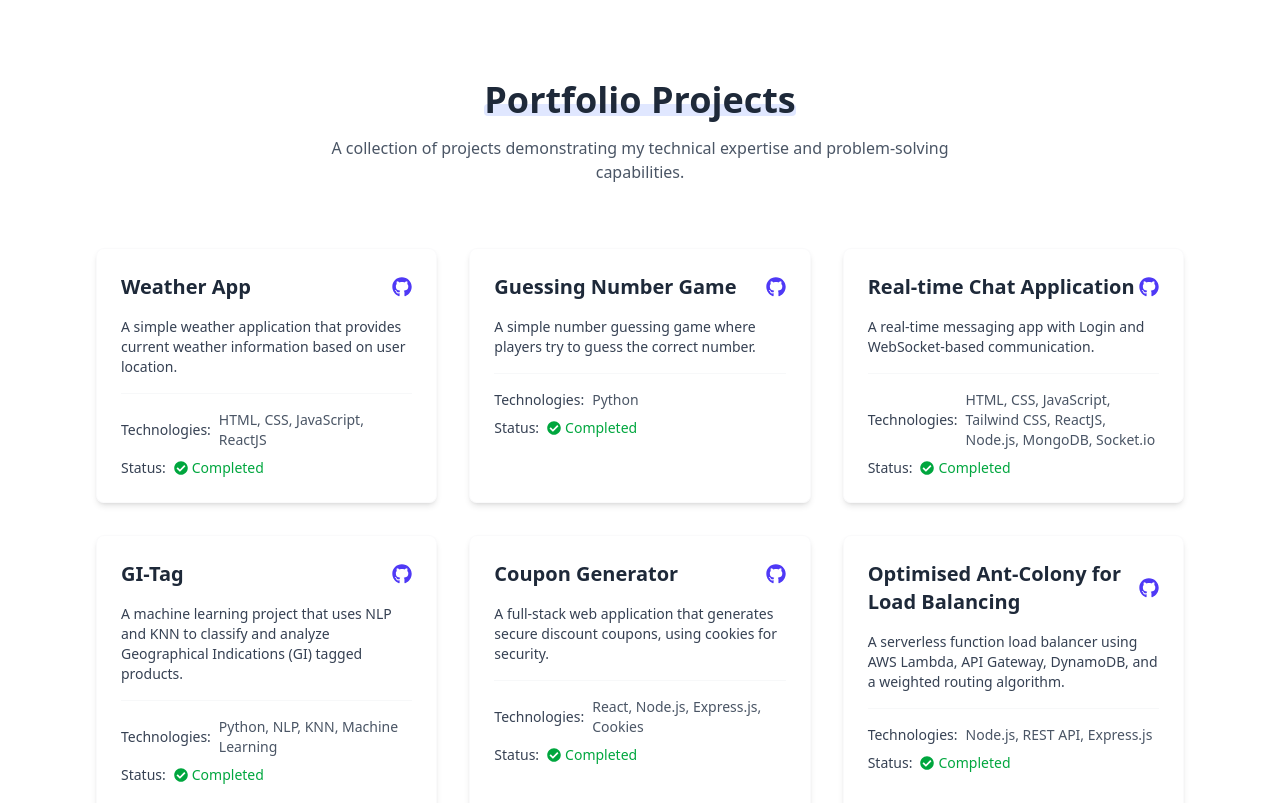
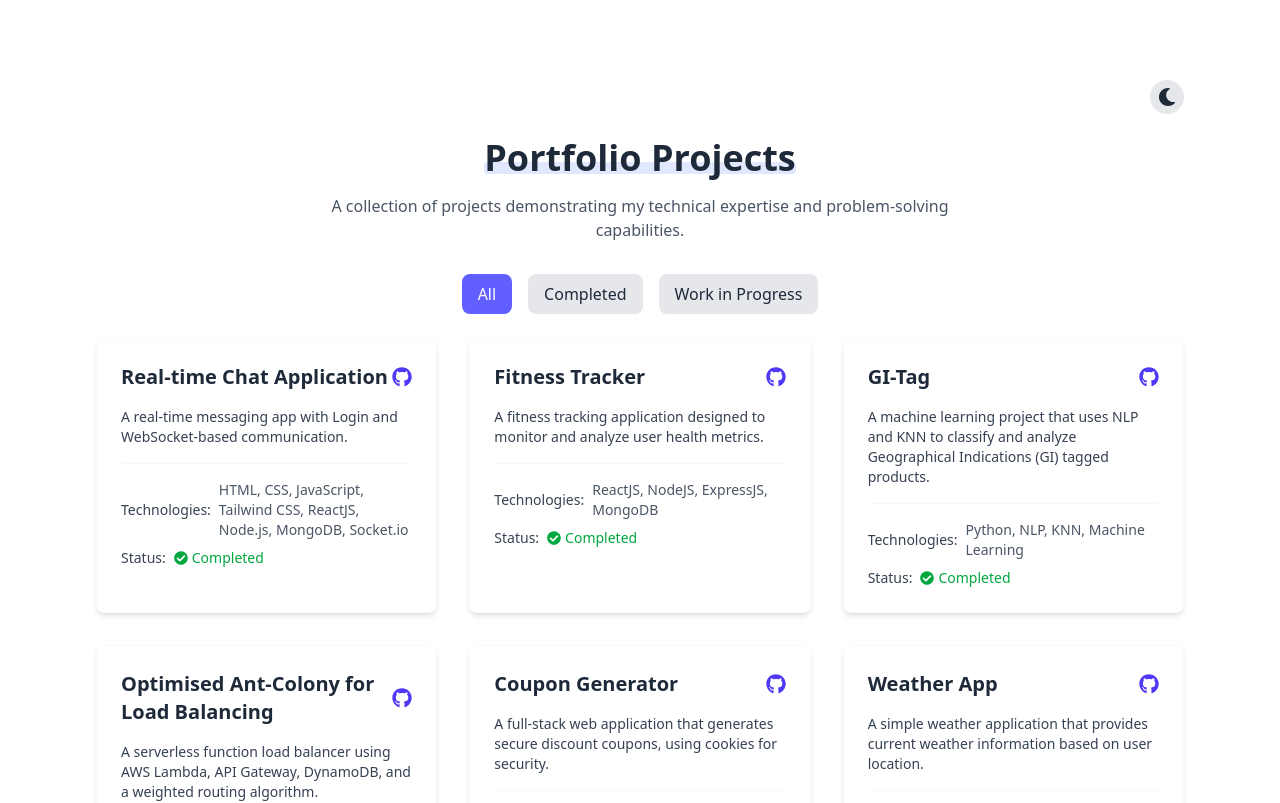
Before and after one commit to sayandas2228056/Portfolio-Website, a React (Vite) app: page / in a window 1280 px wide. Shown: the part 5040-5843 px from the top of the page. Built offline with nearby package versions, Linux system fonts and the light colour scheme.

Commit message:
Update Projects.jsx

```diff
--- a/src/Components/Projects.jsx
+++ b/src/Components/Projects.jsx
@@ -1,28 +1,21 @@
-import React from "react";
+import React, { useState } from "react";
 import { motion } from "framer-motion";
-import { FaGithub, FaCheckCircle, FaSpinner } from "react-icons/fa";
+import { FaGithub, FaCheckCircle, FaSpinner, FaMoon, FaSun } from "react-icons/fa";
 
 const projects = [
-  {
-    title: "Weather App",
-    description: "A simple weather application that provides current weather information based on user location.",
-    technologies: "HTML, CSS, JavaScript, ReactJS",
-    status: "Completed",
-    repo: "https://github.com/sayandas2228056/Weather-Forcasting",
-  },
-  {
-    title: "Guessing Number Game",
-    description: "A simple number guessing game where players try to guess the correct number.",
-    technologies: "Python",
-    status: "Completed",
-    repo: "https://github.com/sayandas2228056/GuessingNumber",
-  },
   {
     title: "Real-time Chat Application",
     description: "A real-time messaging app with Login and WebSocket-based communication.",
     technologies: "HTML, CSS, JavaScript, Tailwind CSS, ReactJS, Node.js, MongoDB, Socket.io",
     status: "Completed",
     repo: "https://github.com/sayandas2228056/Chzts",
+  },
+  {
+    title: "Fitness Tracker",
+    description: "A fitness tracking application designed to monitor and analyze user health metrics.",
+    technologies: "ReactJS, NodeJS, ExpressJS, MongoDB",
+    status: "Completed",
+    repo: "https://github.com/sayandas2228056/Fitness-Tracker",
   },
   {
     title: "GI-Tag",
@@ -32,6 +25,13 @@ const projects = [
     repo: "https://github.com/sayandas2228056/GI-Tag",
   },
   {
+    title: "Optimised Ant-Colony for Load Balancing",
+    description: "A serverless function load balancer using AWS Lambda, API Gateway, DynamoDB, and a weighted routing algorithm.",
+    technologies: "Node.js, REST API, Express.js, AWS",
+    status: "Completed",
+    repo: "https://github.com/sayandas2228056/ACO-Optimised-Load-Balancer-for-Cloud-Computing",
+  },
+  {
     title: "Coupon Generator",
     description: "A full-stack web application that generates secure discount coupons, using cookies for security.",
     technologies: "React, Node.js, Express.js, Cookies",
@@ -39,11 +39,11 @@ const projects = [
     repo: "https://github.com/sayandas2228056/CouponGenerator",
   },
   {
-    title: "Optimised Ant-Colony for Load Balancing",
-    description: "A serverless function load balancer using AWS Lambda, API Gateway, DynamoDB, and a weighted routing algorithm.",
-    technologies: "Node.js, REST API, Express.js",
+    title: "Weather App",
+    description: "A simple weather application that provides current weather information based on user location.",
+    technologies: "HTML, CSS, JavaScript, ReactJS",
     status: "Completed",
-    repo: "https://github.com/sayandas2228056/ACO-Optimised-Load-Balancer-for-Cloud-Computing",
+    repo: "https://github.com/sayandas2228056/Weather-Forcasting",
   },
   {
     title: "Job Portal",
@@ -52,37 +52,32 @@ const projects = [
     status: "Work in Progress",
     repo: "https://github.com/sayandas2228056/JobPortal",
   },
-  {
-    title: "Fitness Tracker",
-    description: "A fitness tracking application designed to monitor and analyze user health metrics.",
-    technologies: "ReactJS, NodeJS, ExpressJS, MongoDB",
-    status: "Work in Progress",
-    repo: "https://github.com/sayandas2228056/Fitness-Tracker",
-  },
 ];
 
 const Projects = () => {
-  const containerVariants = {
-    hidden: { opacity: 0 },
-    visible: {
-      opacity: 1,
-      transition: { staggerChildren: 0.1 },
-    },
-  };
+  const [theme, setTheme] = useState("light");
+  const [filter, setFilter] = useState("All");
 
-  const itemVariants = {
-    hidden: { y: 20, opacity: 0 },
-    visible: {
-      y: 0,
-      opacity: 1,
-      transition: { type: "spring", stiffness: 100, damping: 12 },
-    },
-  };
+  const toggleTheme = () => setTheme(theme === "light" ? "dark" : "light");
+
+  const filteredProjects =
+    filter === "All" ? projects : projects.filter((p) => p.status === filter);
 
   return (
-    <section className="py-20 px-6 md:px-16 lg:px-24 bg-transparent">
+    <section className={`${theme === "dark" ? "dark" : ""} py-20 px-6 md:px-16 lg:px-24`}>
       <div className="max-w-7xl mx-auto">
-        <div className="text-center mb-16">
+        {/* Theme Toggle */}
+        <div className="flex justify-end mb-6">
+          <button
+            onClick={toggleTheme}
+            className="p-2 rounded-full bg-gray-200 dark:bg-gray-700 text-gray-800 dark:text-gray-100 transition-all"
+          >
+            {theme === "light" ? <FaMoon size={18} /> : <FaSun size={18} />}
+          </button>
+        </div>
+
+        {/* Title */}
+        <div className="text-center mb-8">
           <h2 className="text-3xl md:text-4xl font-bold mb-4 text-gray-800 dark:text-white relative inline-block">
             Portfolio Projects
             <span className="absolute bottom-1 left-0 w-full h-3 bg-indigo-100 dark:bg-indigo-900/30 -z-10 rounded"></span>
@@ -92,34 +87,59 @@ const Projects = () => {
           </p>
         </div>
 
+        {/* Filter */}
+        <div className="flex justify-center mb-6">
+          {["All", "Completed", "Work in Progress"].map((status) => (
+            <button
+              key={status}
+              onClick={() => setFilter(status)}
+              className={`mx-2 px-4 py-2 rounded-lg ${
+                filter === status
+                  ? "bg-indigo-500 text-white"
+                  : "bg-gray-200 dark:bg-gray-700 text-gray-800 dark:text-gray-100"
+              } transition-all`}
+            >
+              {status}
+            </button>
+          ))}
+        </div>
+
+        {/* Projects Grid */}
         <motion.div
           className="grid gap-6 md:gap-8 sm:grid-cols-1 md:grid-cols-2 lg:grid-cols-3"
-          variants={containerVariants}
           initial="hidden"
           animate="visible"
+          variants={{
+            hidden: { opacity: 0 },
+            visible: { opacity: 1, transition: { staggerChildren: 0.1 } },
+          }}
         >
-          {projects.map((project, index) => (
+          {filteredProjects.map((project, index) => (
             <motion.div
               key={index}
-              variants={itemVariants}
+              variants={{
+                hidden: { y: 20, opacity: 0 },
+                visible: { y: 0, opacity: 1, transition: { type: "spring", stiffness: 100, damping: 12 } },
+              }}
+              whileHover={{ scale: 1.05 }}
+              whileTap={{ scale: 0.98 }}
               className="bg-white/20 dark:bg-gray-800/30 backdrop-blur-lg rounded-lg overflow-hidden shadow-md hover:shadow-lg transition-shadow duration-300 border border-gray-200/20 dark:border-gray-700/20"
             >
               <div className="p-6">
                 <div className="flex items-center justify-between mb-4">
                   <h3 className="text-xl font-semibold text-gray-800 dark:text-white">{project.title}</h3>
-                  <a
+                  <motion.a
                     href={project.repo}
                     target="_blank"
                     rel="noopener noreferrer"
                     className="text-indigo-600 dark:text-indigo-400 hover:text-indigo-800 dark:hover:text-indigo-300 transition-colors"
                     aria-label={`GitHub repository for ${project.title}`}
+                    whileTap={{ scale: 0.8 }}
                   >
                     <FaGithub className="text-xl" />
-                  </a>
+                  </motion.a>
                 </div>
-                <p className="text-gray-700 dark:text-gray-300 text-sm mb-4">
-                  {project.description}
-                </p>
+                <p className="text-gray-700 dark:text-gray-300 text-sm mb-4">{project.description}</p>
                 <div className="pt-4 border-t border-gray-200/30 dark:border-gray-700/30">
                   <div className="flex items-center mb-2">
                     <span className="text-gray-700 dark:text-gray-300 text-sm font-medium mr-2">Technologies:</span>
```
